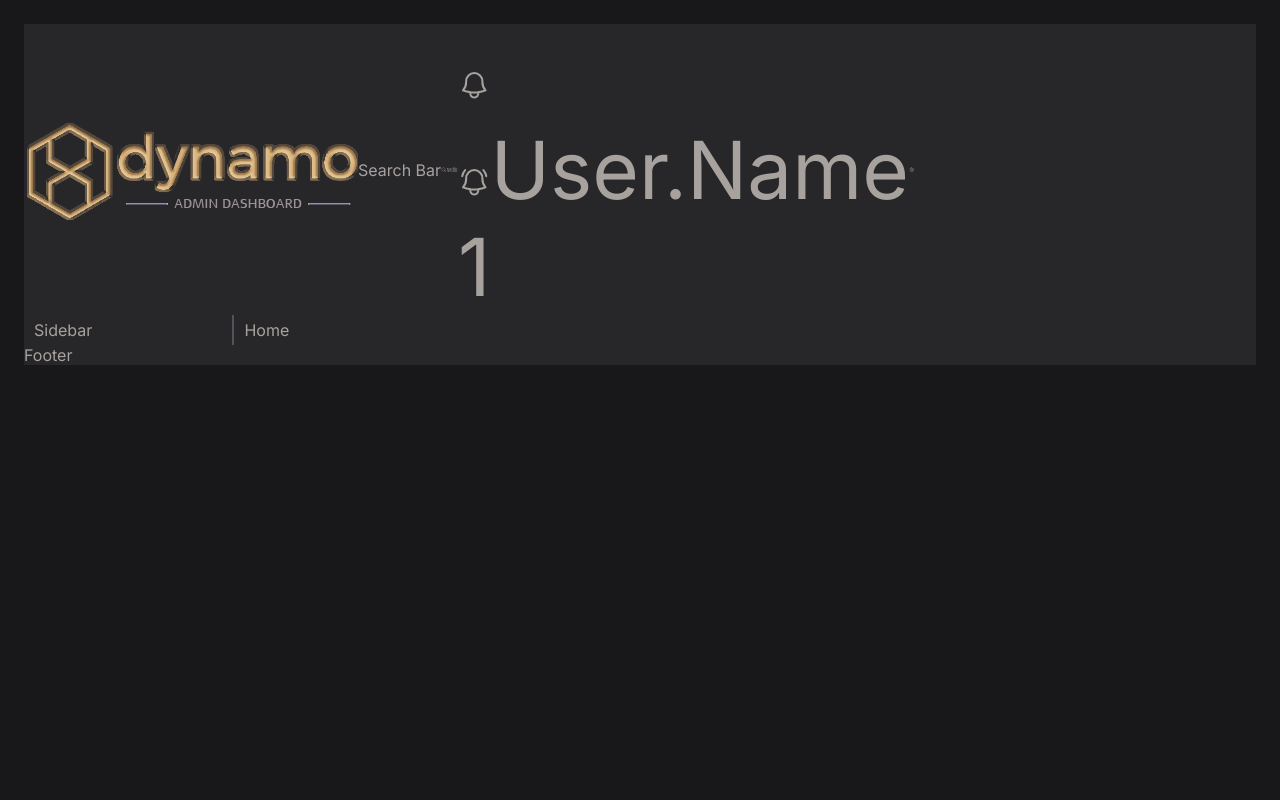
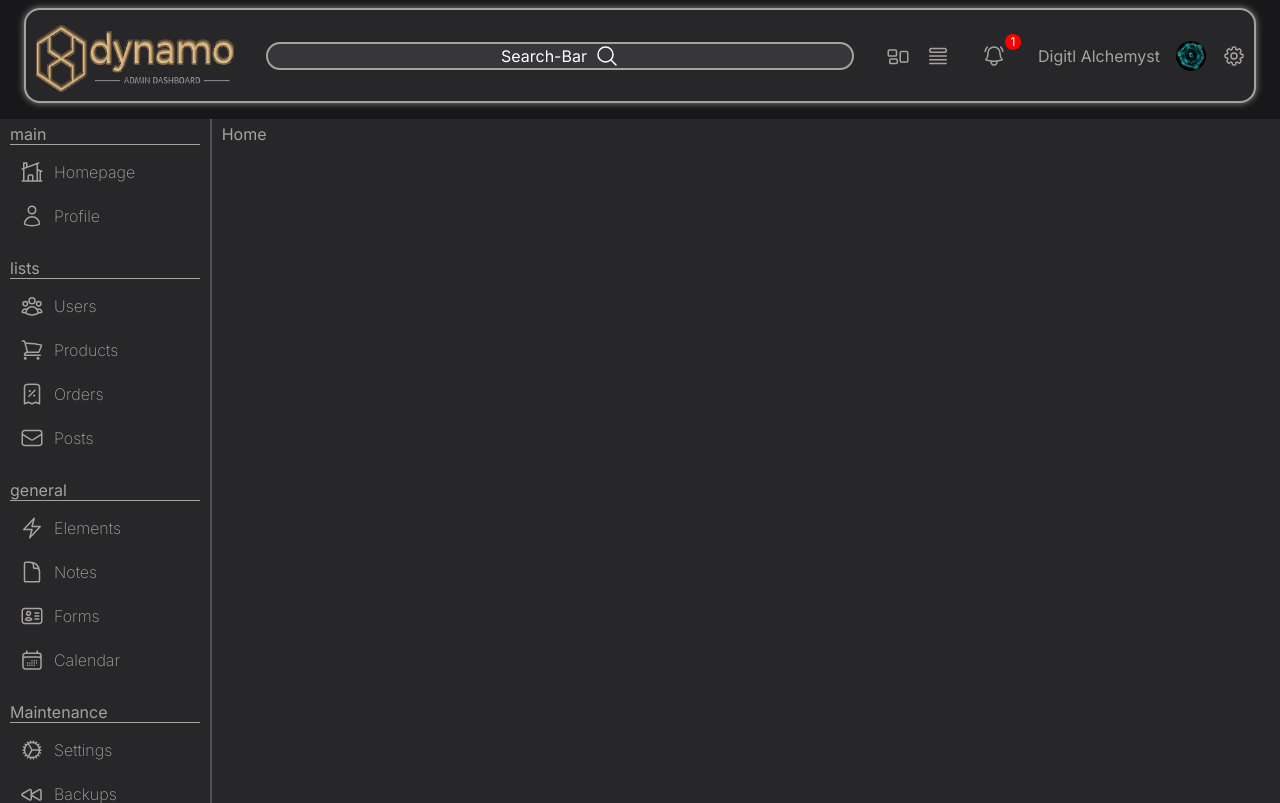
Before and after one commit to Digitl-Alchemyst/Dynamo, a React (Vite) app: page / in a window 1280 px wide. Shown: the top 803 px of the page. Built offline with nearby package versions, Linux system fonts and the light colour scheme.

Commit message:
UI Layout

```diff
--- a/src/components/footer/Footer.tsx
+++ b/src/components/footer/Footer.tsx
@@ -2,8 +2,12 @@ import './footer.scss'
 
 const Footer = () => {
   return (
-    <div className='footer'>Footer</div>
-  )
+    <div className="footer">
+      <span>Dynamo Themed Admin Dashboard Created in React by Digitl Alchemyst @ Alchemy Labs</span>
+      <u><a href='https://github.com/Digitl-Alchemyst/Dynamo'>Visit the Github</a></u>
+      <span>© Alchemy Labs 2023</span>
+    </div>
+  );
 }
 
 export default Footer
--- a/src/components/footer/footer.scss
+++ b/src/components/footer/footer.scss
@@ -1,4 +1,26 @@
 .footer {
   background-color: #27272a;
   color: #a8a29e;
+  width: 100%;
+  display: flex;
+  align-items: center;
+  justify-content: space-between;
+  gap: 5px;
+  padding-top: 0.5rem;
+  padding-bottom: 0.5rem;
+  padding-left: 1.5rem;
+  padding-right: 1.5rem;
 }
+
+.footer span {
+
+  &:first-child{
+    font-weight: bolder;
+    font-size: 16px;
+  }
+
+  &:last-child{
+    font-weight: bold;
+    font-size: 14px;
+  }
+}
--- a/src/components/navbar/Navbar.tsx
+++ b/src/components/navbar/Navbar.tsx
@@ -12,21 +12,29 @@ const Navbar = () => {
   return (
     <div className="navbar">
       <div className="logo">
-        <img src="Logo-02.png" alt="logo" />
+        <img src="Logo-02.png" alt="logo" height="75px" width="200px" />
       </div>
-      <div className="searchBar">Search Bar</div>
+
+      <div className="searchBar">
+        Search-Bar
+        <MagnifyingGlassIcon />
+      </div>
+
       <div className="navIcons">
-        <MagnifyingGlassIcon />
         <RectangleGroupIcon />
         <QueueListIcon />
+
         <div className="notifications">
-          <BellIcon /> <BellAlertIcon />
+          {/* <BellIcon />  */}
+          <BellAlertIcon />
           <span>1</span>
         </div>
+
         <div className="user">
-          <img src="" alt="" />
-          <span>User.Name</span>
+          <span>Digitl Alchemyst</span>
+          <img src="/profile.jpg" alt="" />
         </div>
+
         <Cog8ToothIcon />
       </div>
     </div>
--- a/src/components/navbar/navbar.scss
+++ b/src/components/navbar/navbar.scss
@@ -1,15 +1,92 @@
 .navbar {
   display: flex;
-  flex-direction: row;
   align-items: center;
+  justify-content: space-between;
   background-color: #27272a;
   color: #a8a29e;
+  padding: 0.5rem;
+  border: 2px solid #a8a29e;
+  border-radius: 1rem;
+  margin-bottom: 1rem;
+  box-shadow: 0 0 7px #ffffff80;
+  margin-left: 1.5rem;
+  margin-right: 1.5rem;
 }
 
-.navIcons {
+.navbar .logo {
   display: flex;
-  flex-direction: row;
   align-items: center;
-  font-size: 5rem;
+  object-fit: fill;
+  cursor: pointer;
+}
 
+.navbar .searchBar {
+  flex: 1; /* Use flex-grow to make the searchBar fill available space */
+  display: flex;
+  align-items: center;
+  justify-content: center;
+  background-color: #37373b;
+  color: #fff; /* Color for search bar text */
+  border: 2px solid #a8a29e;
+  margin-right: 2rem;
+  margin-left: 2rem;
+  border-radius: 2rem;
 }
+
+.navbar .searchBar svg {
+  height: 1.5rem;
+  width: 1.5rem;
+  margin-left: 0.5rem;
+  cursor: pointer;
+}
+
+.navbar .navIcons {
+  display: flex;
+  align-items: center;
+  margin-left: auto;
+  gap: 1rem;
+}
+
+.navbar .navIcons svg {
+  height: 1.5rem;
+  width: 1.5rem;
+  cursor: pointer;
+}
+
+.navbar .navIcons .notifications {
+  position: relative;
+  display: flex;
+  align-items: center;
+  margin-left: 1rem;
+  gap: 1rem;
+}
+
+.navbar .navIcons .notifications span {
+  background-color: red;
+  color: white;
+  width: 16px;
+  height: 16px;
+  border-radius: 50%;
+  position: absolute;
+  top: -10px;
+  right: -15px;
+  display: flex;
+  align-items: center;
+  justify-content: center;
+  font-size: 12px;
+}
+
+.navbar .navIcons .user {
+  display: flex;
+  align-items: center;
+  margin-left: 1rem;
+  gap: 1rem;
+}
+
+.navbar .navIcons .user img {
+  width: 30px;
+  height: 30px;
+  border-radius: 50%;
+  object-fit: cover;
+  cursor: pointer;
+}
--- a/src/components/sidebar/Sidebar.tsx
+++ b/src/components/sidebar/Sidebar.tsx
@@ -1,7 +1,24 @@
+import { Link } from 'react-router-dom';
 import './sidebar.scss';
+import { navMenu } from './data';
 
 const Sidebar = () => {
-  return <div className='sidebar'>Sidebar</div>;
+  return (
+    <div className="sidebar">
+      {navMenu.map((item) => (
+        <div className="list" key={item.id}>
+          <span className="title">{item.title}</span>
+          {item.listItems.map((listItem) => (
+            <Link to={listItem.url} className="listItem" key={listItem.id}>
+              {listItem.icon && <listItem.icon className="icon" />}{' '}
+              {/* Render the icon component */}
+              <span className="itemName">{listItem.title}</span>
+            </Link>
+          ))}
+        </div>
+      ))}
+    </div>
+  );
 };
 
 export default Sidebar;
--- /dev/null
+++ b/src/components/sidebar/data.ts
@@ -0,0 +1,134 @@
+import {
+  HomeModernIcon,
+  UserIcon,
+  UserGroupIcon,
+  ShoppingCartIcon,
+  ReceiptPercentIcon,
+  EnvelopeIcon,
+  BoltIcon,
+  DocumentIcon,
+  CalendarDaysIcon,
+  CogIcon,
+  BackwardIcon,
+  ChartBarSquareIcon,
+  BookOpenIcon,
+  IdentificationIcon,
+} from '@heroicons/react/24/outline';
+
+export const navMenu = [
+  {
+    id: 1,
+    title: 'main',
+    listItems: [
+      {
+        id: 1,
+        title: 'Homepage',
+        url: '/',
+        icon: HomeModernIcon,
+      },
+      {
+        id: 2,
+        title: 'Profile',
+        url: '/users/1',
+        icon: UserIcon,
+      },
+    ],
+  },
+
+  {
+    id: 2,
+    title: 'lists',
+    listItems: [
+      {
+        id: 1,
+        title: 'Users',
+        url: '/users',
+        icon: UserGroupIcon,
+      },
+      {
+        id: 2,
+        title: 'Products',
+        url: '/products',
+        icon: ShoppingCartIcon,
+      },
+      {
+        id: 3,
+        title: 'Orders',
+        url: '/orders',
+        icon: ReceiptPercentIcon,
+      },
+      {
+        id: 4,
+        title: 'Posts',
+        url: '/posts',
+        icon: EnvelopeIcon,
+      },
+    ],
+  },
+  {
+    id: 3,
+    title: 'general',
+    listItems: [
+      {
+        id: 1,
+        title: 'Elements',
+        url: '/',
+        icon: BoltIcon,
+      },
+      {
+        id: 2,
+        title: 'Notes',
+        url: '/',
+        icon: DocumentIcon,
+      },
+      {
+        id: 3,
+        title: 'Forms',
+        url: '/',
+        icon: IdentificationIcon,
+      },
+      {
+        id: 4,
+        title: 'Calendar',
+        url: '/',
+        icon: CalendarDaysIcon,
+      },
+    ],
+  },
+  {
+    id: 4,
+    title: 'Maintenance',
+    listItems: [
+      {
+        id: 1,
+        title: 'Settings',
+        url: '/',
+        icon: CogIcon,
+      },
+      {
+        id: 2,
+        title: 'Backups',
+        url: '/',
+        icon: BackwardIcon,
+      },
+    ],
+  },
+  {
+    id: 5,
+    title: 'Analytics',
+    listItems: [
+      {
+        id: 1,
+        title: 'Charts',
+        url: '/',
+        icon: ChartBarSquareIcon,
+      },
+      {
+        id: 2,
+        title: 'Logs',
+        url: '/',
+        icon: BookOpenIcon,
+      },
+    ],
+  },
+];
--- a/src/components/sidebar/sidebar.scss
+++ b/src/components/sidebar/sidebar.scss
@@ -2,3 +2,42 @@
 
   color: #a8a29e;
 }
+
+.sidebar .title{
+  margin-bottom: 5px;
+  border-bottom: 1px solid;
+}
+
+.sidebar .list{
+  display: flex;
+  flex-direction: column;
+  margin-bottom: 20px;
+}
+
+.sidebar .list .itemName{
+  font-weight: 200;
+  font-size: 16px;
+}
+
+.sidebar .list svg{
+  height: 24px;
+  width: 24px;
+}
+
+.sidebar .listItem{
+  display: flex;
+  align-items: center;
+  gap: 10px;
+  padding: 10px;
+  border-radius: 5px;
+
+  &:hover{
+    background-color: #75716e;
+    color: #4c4947;
+  }
+
+  &:active{
+    background-color: #4c4947;
+    color: #3f3c39;
+  }
+}
--- a/src/styles/global.scss
+++ b/src/styles/global.scss
@@ -18,8 +18,7 @@ a {
   color: $tx-prim-dark;
   font-family: 'Inter', sans-serif;
   height: 100vh;
-  padding: 1.5rem;
-  gap: 0.5rem;
+  padding-top: 0.5rem;
 }
 
 .container {
```
Also changed, not shown: public/profile.jpg (added).
